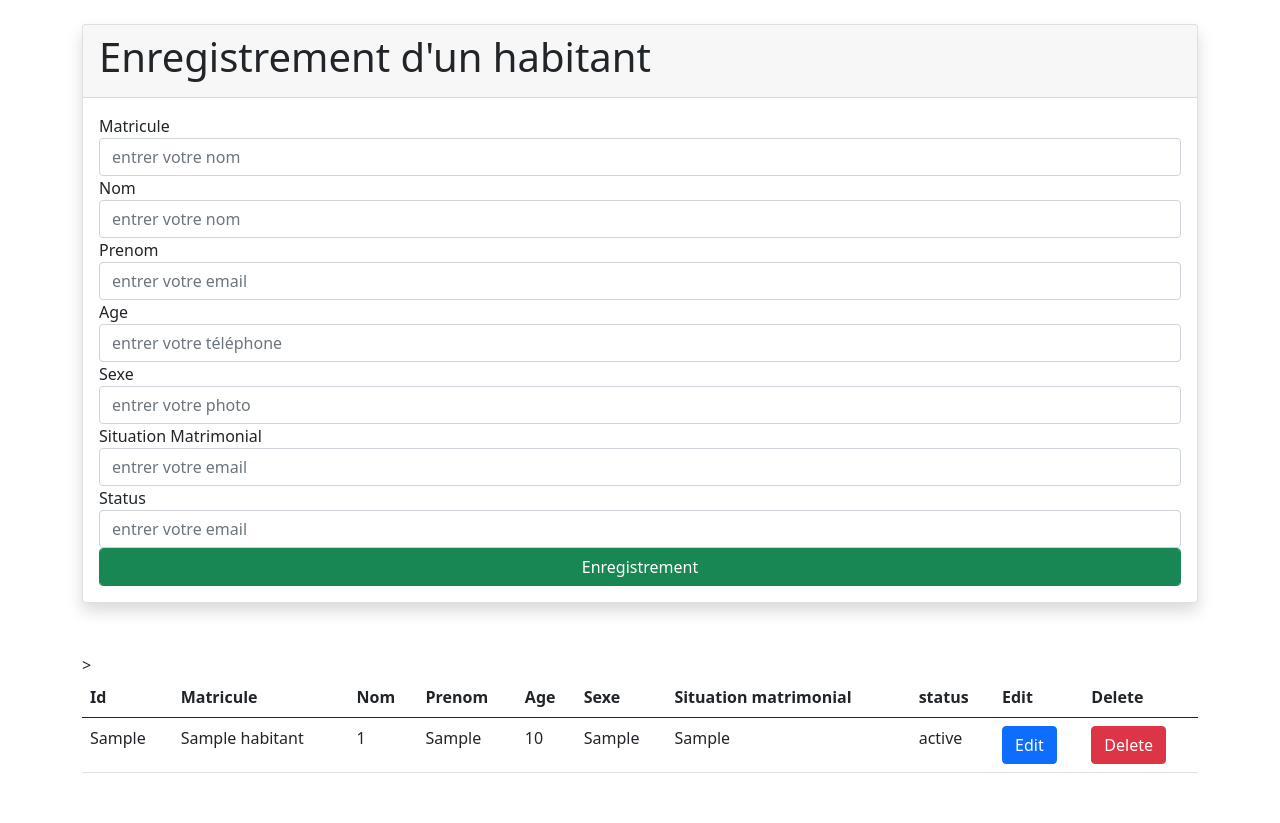
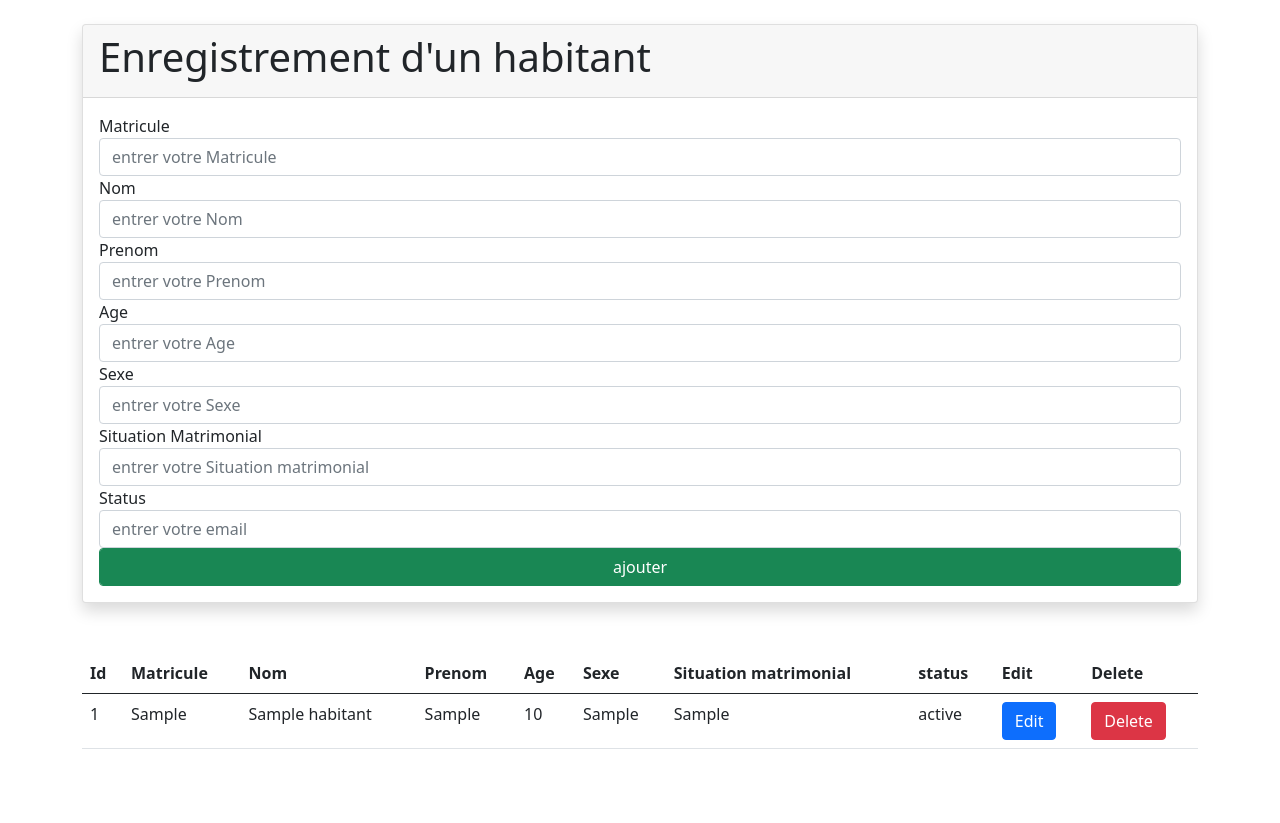
Before and after one commit to barroam/Recensement, a PHP site: page / in a window 1280 px wide. After the commit the page ends 749 px from the top, so only its background shows below. Run offline with PHP 8.4, Linux system fonts and the light colour scheme; tables that the repository leaves empty or names only in its code hold one stand-in row (values such as "Sample post").

Commit message:
reglage des conflits

```diff
--- a/CRUD.php
+++ b/CRUD.php
@@ -2,7 +2,7 @@
 // interface pour crud pour la classe habitant
 
 interface ICRUD{
-    public function enregiste();
+    public function enregiste($nom,$prenom,$matricule,$age,$sexe,$status, $situation_matrimonial);
     public function afficher();
     public function modifier($id,$matricule,$nom,$prenom,$age,$sexe,$situation_matrimonial,$status);
     public function supprimer($id);
--- a/Habitant.php
+++ b/Habitant.php
@@ -1,8 +1,9 @@
 <?php
+
 require_once "CRUD.php";
 
  class Habitant implements ICRUD{
-   private $id ;
+
    private $nom;
    private $prenom;
    private $matricule;
@@ -13,7 +14,8 @@ require_once "CRUD.php";
    private $connexion;
 
    //Constructeur de la classe habitant
-   public function __construct($connexion,$nom,$prenom,$matricule,$age,$sexe,$status, $situation_matrimonial,){
+
+   public function __construct($connexion,$nom,$prenom,$matricule,$age,$sexe,$status, $situation_matrimonial){
   $this->connexion=$connexion;
 
   $this->nom =$nom;
@@ -24,14 +26,6 @@ require_once "CRUD.php";
   $this->situation_matrimonial=$situation_matrimonial;
   $this->status=$status;
     }
-
-    // les methodes getters et setters id
-      public function getId(){
-        return $this->id;
-      }
-      public function setId($id){
-        $this->id=$id;
-      }
 
    // les methodes getters et setters Nom
    public function getNom() {
@@ -89,10 +83,32 @@ require_once "CRUD.php";
     }
 
 
+    public function enregiste($nom, $prenom, $matricule, $age, $sexe, $status, $situation_matrimoniale)
+    {
+        try {
+            $sql = "INSERT INTO Habitant (matricule, nom, prenom, age, sexe, situation_matrimonial, status) VALUES (:matricule, :nom, :prenom, :age, :sexe, :situation_matrimonial, :status)";
+            $stmt = $this->connexion->prepare($sql);
 
-    public function enregiste(){
+            $stmt->bindParam(':matricule', $matricule, PDO::PARAM_STR);
+            $stmt->bindParam(':nom', $nom, PDO::PARAM_STR);
+            $stmt->bindParam(':prenom', $prenom, PDO::PARAM_STR);
+            $stmt->bindParam(':age', $age, PDO::PARAM_INT);
+            $stmt->bindParam(':sexe', $sexe, PDO::PARAM_STR);
+            $stmt->bindParam(':situation_matrimonial', $situation_matrimoniale, PDO::PARAM_STR);
+            $stmt->bindParam(':status', $status, PDO::PARAM_STR);
 
+            //execute la requette
+            $stmt->execute();
+
+            //rediriger la page
+            header("Location:index.php");
+            exit();
+
+        } catch (PDOException $e) {
+            die("erreur: impossible d'inserer des données ". $e->getMessage());
+        }
     }
+
     //afficher les données de la bases de données
     public function afficher(){
 
@@ -103,7 +119,8 @@ require_once "CRUD.php";
         //preparation de la requete
         $stmt=$this->connexion->prepare( $sql );
 
-        //exécution de la requete
+        //exécution de la requete//}else{
+   // echo"erreur";
         $stmt->execute() ;
 
         //récuparation des resultats
--- a/index.php
+++ b/index.php
@@ -32,33 +32,33 @@ $habitant = new Habitant($connexion, null, null, null, null, null, null, null, n
                     <h1>Enregistrement d'un habitant</h1>
                 </div>
                 <div class="card-body">
-                    <form  method="POST" action="" enctype="multipart/form-data">
+                    <form  method="POST" action="ajout.php" enctype="multipart/form-data">
 
                     <label for="">Matricule</label>
-                        <input type="text" name="matricule" placeholder="entrer votre nom" class="form-control">
+                        <input type="text" id="matricule" name="matricule" placeholder="entrer votre Matricule" class="form-control">
 
 
                         <label for="">Nom</label>
-                        <input type="text" name="nom" placeholder="entrer votre nom" class="form-control">
+                        <input type="text" id="nom" name="nom" placeholder="entrer votre Nom" class="form-control">
 
                         <label for="">Prenom</label>
-                        <input type="text" name="prenom" placeholder="entrer votre email" class="form-control">
+                        <input type="text" id="prenom"  name="prenom" placeholder="entrer votre Prenom" class="form-control">
 
                         <label for="">Age</label>
-                        <input type="number" name="age" placeholder="entrer votre téléphone" class="form-control">
+                        <input type="number" id="age" name="age" placeholder="entrer votre Age" class="form-control">
 
 
                         <label for="">Sexe</label>
-                        <input type="text" name="sexe" placeholder="entrer votre photo" class="form-control">
+                        <input type="text" id="sexe" name="sexe" placeholder="entrer votre Sexe" class="form-control">
 
                         <label for="">Situation Matrimonial</label>
-                        <input type="text" name="situation_matrimonial" placeholder="entrer votre email" class="form-control">
+                        <input type="text" id="situation_matrimonial" name="situation_matrimonial" placeholder="entrer votre Situation matrimonial " class="form-control">
 
                         <label for="">Status</label>
                         <input type="text" name="status" placeholder="entrer votre email" class="form-control">
 
-                        <input type="submit" name="submit_ajout" value="Enregistrement" class="btn btn-success form-control">
-
+                        <!-- <input type="submit" id="submit_ajout" name="submit_ajout" value="Enregistrement" class="btn btn-success form-control"> -->
+                        <button type="submit" id="submit" name="submit" class="btn btn-success form-control">ajouter</button>
                     </form>
                 </div>
             </div>
@@ -95,9 +95,9 @@ $habitant = new Habitant($connexion, null, null, null, null, null, null, null, n
                 foreach ($resultats as $row) { ?>
                 <!-- Affichage des données dans les lignes du tableau -->
                 <tr class="trow">
+                    <td><?php echo $row['id']; ?></td>
                     <td><?php echo $row['matricule']; ?></td>
                     <td><?php echo $row['nom']; ?></td>
-                    <td><?php echo $row['id']; ?></td>>
                     <td><?php echo $row['prenom']; ?></td>
                     <td><?php echo $row['age']; ?></td>
                     <td><?php echo $row['sexe']; ?></td>
```
Also changed, not shown: ajout.php (added, +30 -0 lines).
